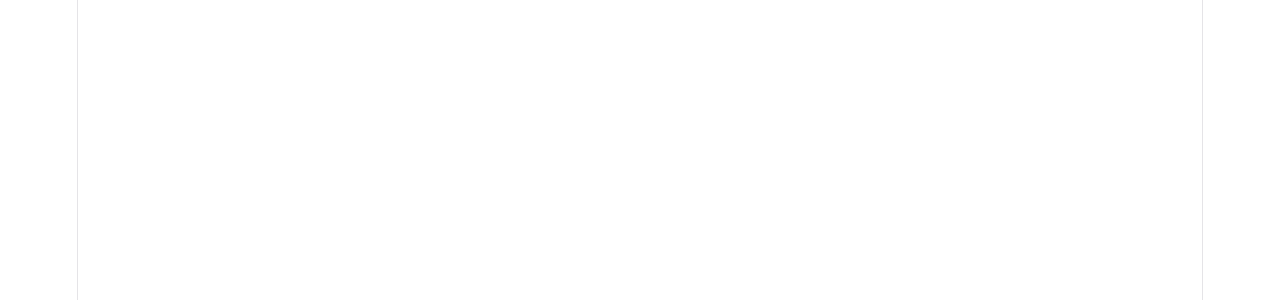
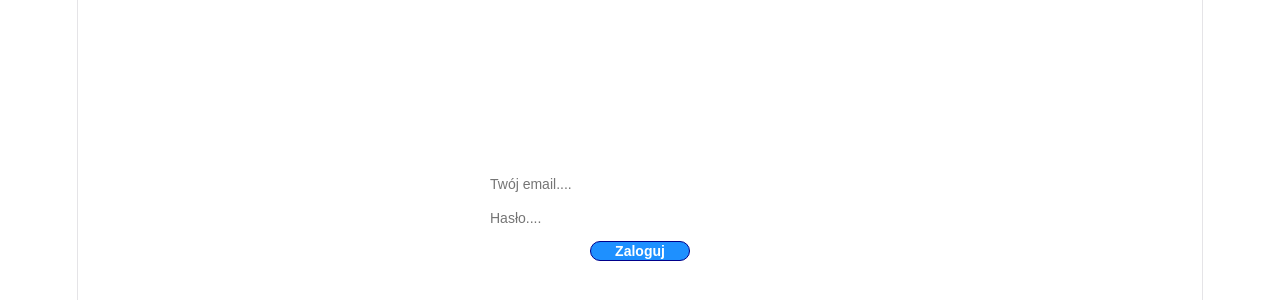
Before and after one commit to Tojt1/Trainingapp, a React app in the folder frontend/: page /login in a window 1280 px wide. Before the commit this address had no page. Shown: the part 268-568 px from the top of the page. Built offline with nearby package versions, Linux system fonts and the light colour scheme; the HTML template or start-up script is replaced by a standard one.

Commit message:
style for login page and small changes in login to work propertly

```diff
--- a/frontend/src/App.jsx
+++ b/frontend/src/App.jsx
@@ -1,11 +1,13 @@
 import Welcome from "./assets/pages/Welcome.jsx";
 import { Routes, Route} from "react-router";
+import Login from "./assets/pages/Login.jsx";
 
 function App() {
 
   return (
     <Routes>
         <Route path="/" element={<Welcome/>}></Route>
+        <Route path="/login" element={<Login/>}></Route>
     </Routes>
   )
 }
--- /dev/null
+++ b/frontend/src/assets/pages/Login.css
@@ -0,0 +1,66 @@
+.login-container{
+    width: 100%;
+    min-height: 100vh;
+    display: flex;
+    justify-content: center;
+    align-items: center;
+    flex-direction: column;
+}
+
+.login-container h1{
+    color: white;
+    padding-bottom: 80px;
+}
+
+.login-form{
+    display: flex;
+    justify-content: center;
+    align-items: center;
+    flex-direction: column;
+    gap: 12px;
+}
+
+.login-email{
+    width:300px;
+    font-size:14px;
+
+    border: none;
+    border-radius: 10px;
+    color: #a5a5a5;
+
+    padding-bottom: 3px;
+    padding-top:3px
+}
+.login-email:focus{
+    background-color: black;
+    color: white;
+}
+
+
+.login-password{
+    width:300px;
+    font-size:14px;
+
+    border: none;
+    border-radius: 10px;
+    color: #a5a5a5;
+
+    padding-bottom: 3px;
+    padding-top:3px
+}
+.login-password:focus{
+    background-color: black;
+    color: white;
+}
+
+.login-btn{
+    background-color:dodgerblue;
+    color: white;
+    font-size: 14px;
+
+    border: 1px darkblue solid;
+    border-radius: 10px;
+
+    width: 100px;
+
+}
--- a/frontend/src/assets/pages/Login.jsx
+++ b/frontend/src/assets/pages/Login.jsx
@@ -1,4 +1,5 @@
 import { useState } from "react"
+import "./Login.css"
 
 function Login (){
     const [email, setEmail] = useState("")
@@ -7,25 +8,27 @@ function Login (){
     const handleSubmit = async (e) => {
         e.preventDefault()
         console.log("kliknięto")
+        console.log(email)
+        console.log(password)
     }
 
     return(
         <div className="login-container">
             <h1>Zaloguj się:</h1>
-            <form "login-form">
+            <form className="login-form" onSubmit={handleSubmit}>
                 <input className="login-email"
                        type="email"
                        placeholder="Twój email...."
                        value={email}
                        onChange={(e)=> setEmail(e.target.value)}
                 />
-                <input className="login-email"
+                <input className="login-password"
                        type="password"
                        placeholder="Hasło...."
                        value={password}
                        onChange={(e)=> setPassword(e.target.value)}
                 />
-                <button className="login-bttn" type="submit"><strong>Zaloguj</strong></button>
+                <button className="login-btn" type="submit"><strong>Zaloguj</strong></button>
             </form>
         </div>
     )
```
